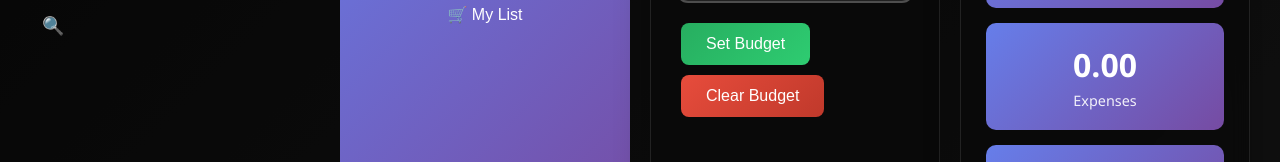
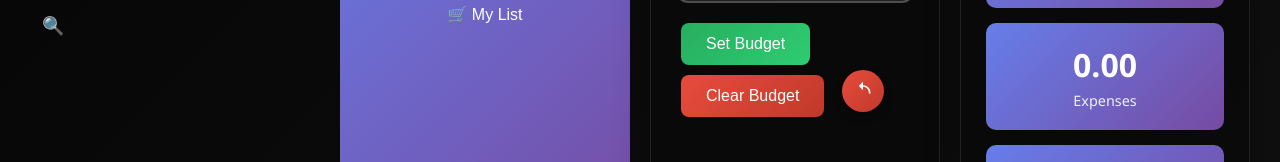
Before and after one commit to Jeyageethan-official/Budget-tracker, a plain HTML site: page index.html in a window 1280 px wide. Shown: the part 408-570 px from the top of the page. Drawn offline with Linux system fonts and the light colour scheme.

Commit message:
Update index.html

```diff
--- a/index.html
+++ b/index.html
@@ -720,6 +720,31 @@ body.modal-open {
   pointer-events: none;
 }
 
+.undo-budget-btn {
+  width: 42px;
+  height: 42px;
+  border-radius: 50%;
+  background: linear-gradient(135deg, #e74c3c, #c0392b);
+  border: none;
+  display: inline-flex;
+  align-items: center;
+  justify-content: center;
+  cursor: pointer;
+  margin-left: 8px;
+  transition: transform 0.2s ease, box-shadow 0.2s ease;
+  box-shadow: 0 4px 10px rgba(0, 0, 0, 0.3);
+}
+
+.undo-budget-btn:hover {
+  transform: scale(1.1);
+  box-shadow: 0 6px 14px rgba(0, 0, 0, 0.4);
+}
+
+.undo-icon {
+  width: 20px;
+  height: 20px;
+  pointer-events: none;
+}
 
 
     </style>
@@ -824,6 +849,13 @@ body.modal-open {
                 </div>
                 <button class="btn success" onclick="setBudget()">Set Budget</button>
                 <button class="btn danger" onclick="clearBudget()">Clear Budget</button>
+                <button class="undo-budget-btn" onclick="undoLastBudget()" title="Undo Last Budget">
+                    <svg viewBox="0 0 24 24" class="undo-icon">
+                      <path fill="white" d="M12 5V1L7 6l5 5V7c3.86 0 7 3.14 7 7 0 .34-.03.67-.08 1h2.02c.04-.33.06-.66.06-1 0-4.97-4.03-9-9-9z"/>
+                    </svg>
+                  </button>
+
+
 
             </div>
 
@@ -1434,6 +1466,11 @@ let budgetSetCount = 0; // ✅ Count how many times budget is set
     // ADD to existing daily budget (not replace)
     dailyBudget += newBudget;
 
+// ✅ Track history of budgets
+const history = JSON.parse(localStorage.getItem('budgetHistory') || '[]');
+history.push(newBudget);
+localStorage.setItem('budgetHistory', JSON.stringify(history));
+
     // Calculate adjustment from checked over-budget items
     const checkedOverBudgetAmount = transactions.filter(
         t => t.type === 'expense' &&
@@ -1446,7 +1483,33 @@ let budgetSetCount = 0; // ✅ Count how many times budget is set
     budgetInput.value = '';
     localStorage.setItem('budgetData', JSON.stringify({ transactions, dailyBudget }));
     updateDisplay();
-}
+
+}
+// 🔙 Undo the most recent budget addition
+function undoLastBudget() {
+    const history = JSON.parse(localStorage.getItem('budgetHistory') || '[]');
+
+    if (history.length === 0) {
+        alert("No previous budget to remove.");
+        return;
+    }
+
+    const lastAmount = history[history.length - 1]; // Just peek for confirmation
+
+    const confirmRemove = confirm(`Are you sure you want to remove the last budget amount of ${lastAmount.toFixed(2)} LKR?`);
+    if (!confirmRemove) return;
+
+    // Proceed to remove
+    history.pop();
+    dailyBudget -= lastAmount;
+    if (dailyBudget < 0) dailyBudget = 0;
+
+    localStorage.setItem('budgetHistory', JSON.stringify(history));
+    localStorage.setItem('budgetData', JSON.stringify({ transactions, dailyBudget }));
+    updateDisplay();
+}
+
+
 
 
 
```
